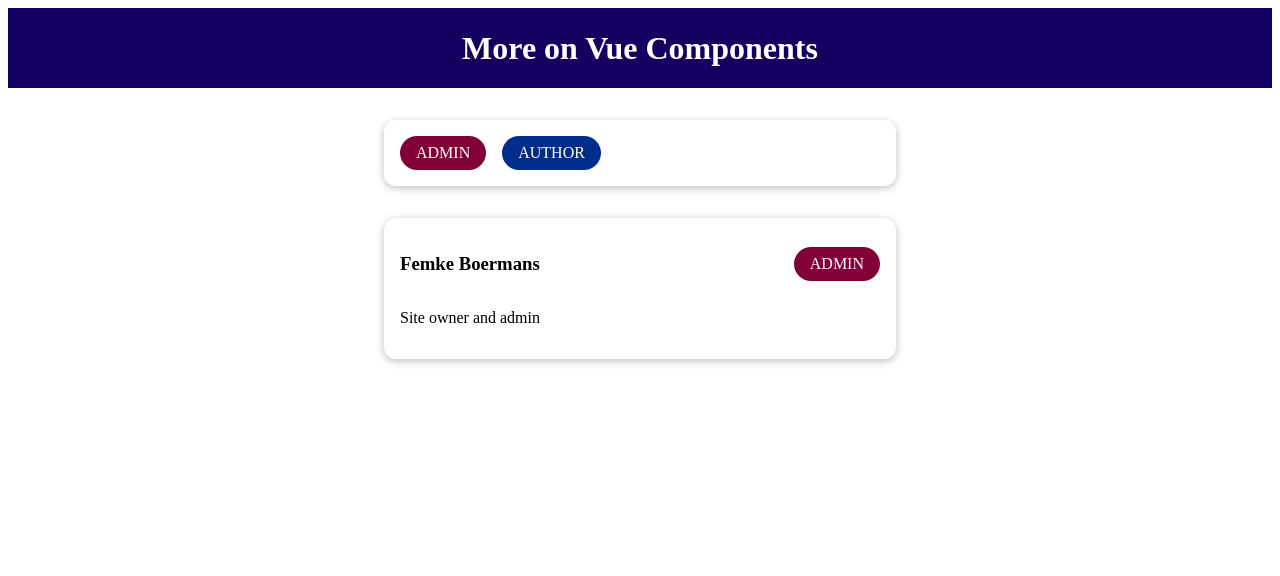
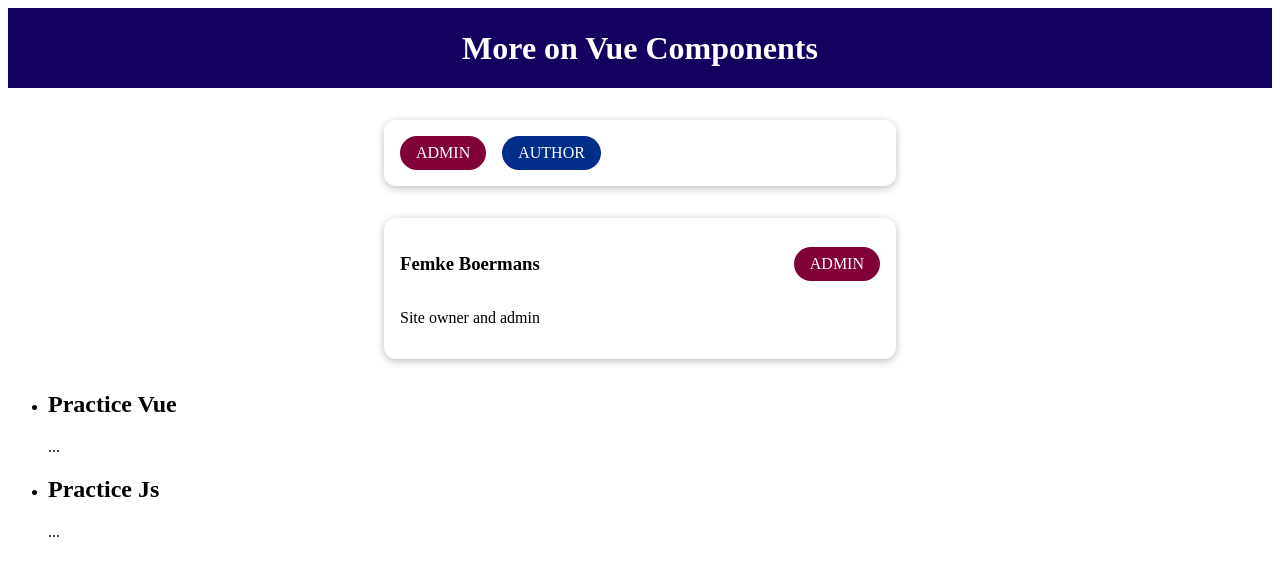
Before and after one commit to femkeboermans/component-practice, a Vue app: page / in a window 1280 px wide. Shown: the top 576 px of the page. Built offline with nearby package versions, Linux system fonts and the light colour scheme.

Commit message:
scoped slots toegevoegd

```diff
--- a/src/App.vue
+++ b/src/App.vue
@@ -7,6 +7,10 @@
       :info-text="activeUser.description"
       :role="activeUser.role"
     ></user-info>
+    <course-goal #default="slotProps">
+      <h2>{{ slotProps.item }}</h2>
+      <p>{{ slotProps.anotherProp }}</p>
+    </course-goal>
   </div>
 </template>
 
@@ -14,12 +18,14 @@
 import TheHeader from "./components/TheHeader.vue";
 import BadgeList from "./components/BadgeList.vue";
 import UserInfo from "./components/UserInfo.vue";
+import CourseGoal from "./components/CourseGoal.vue";
 
 export default {
   components: {
     TheHeader,
     BadgeList,
     UserInfo,
+    CourseGoal,
   },
   data() {
     return {
--- /dev/null
+++ b/src/components/CourseGoal.vue
@@ -0,0 +1,17 @@
+<template>
+  <ul>
+    <li v-for="goal in goals" :key="goal">
+      <slot :item="goal" anotherProp="..."></slot>
+    </li>
+  </ul>
+</template>
+
+<script>
+export default {
+  data() {
+    return {
+      goals: ["Practice Vue", "Practice Js"],
+    };
+  },
+};
+</script>
```
